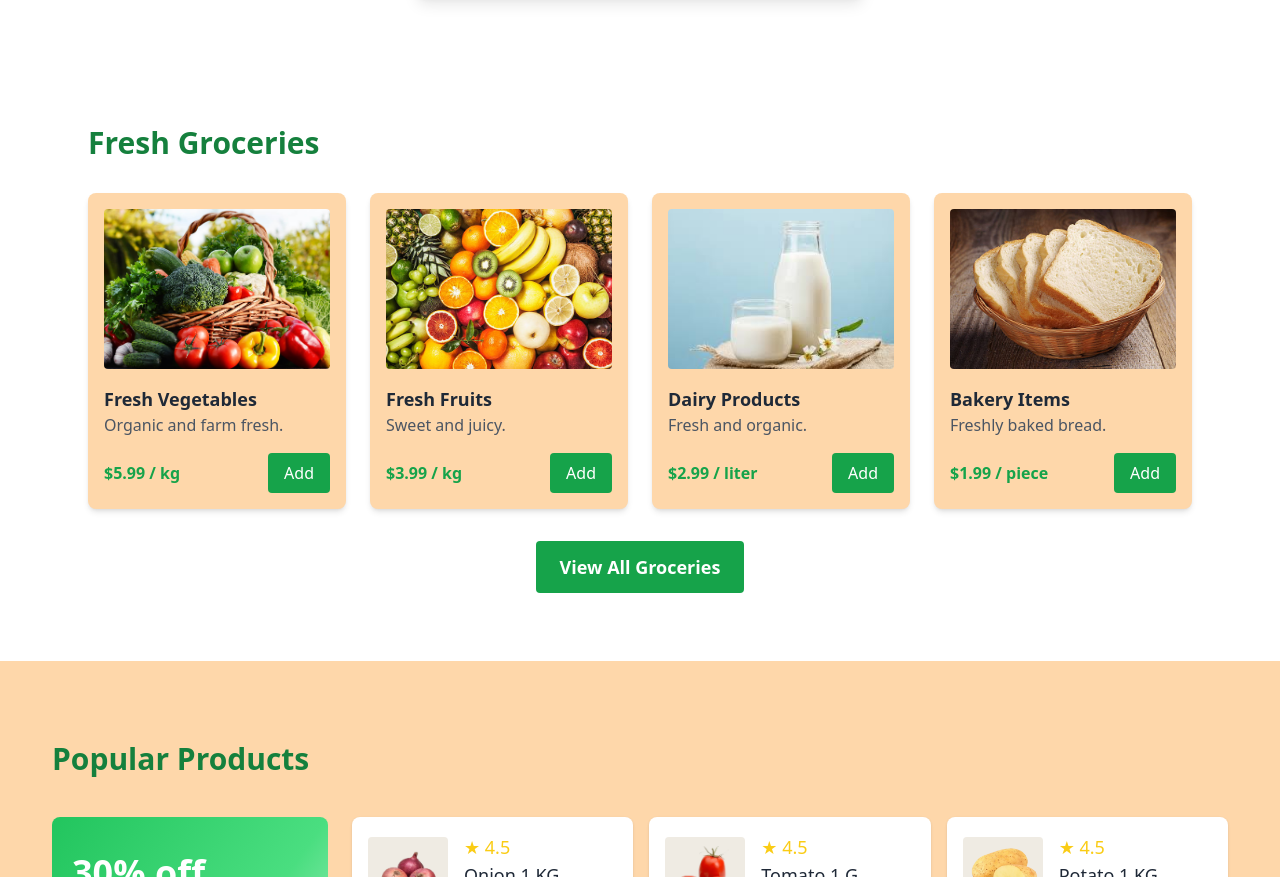
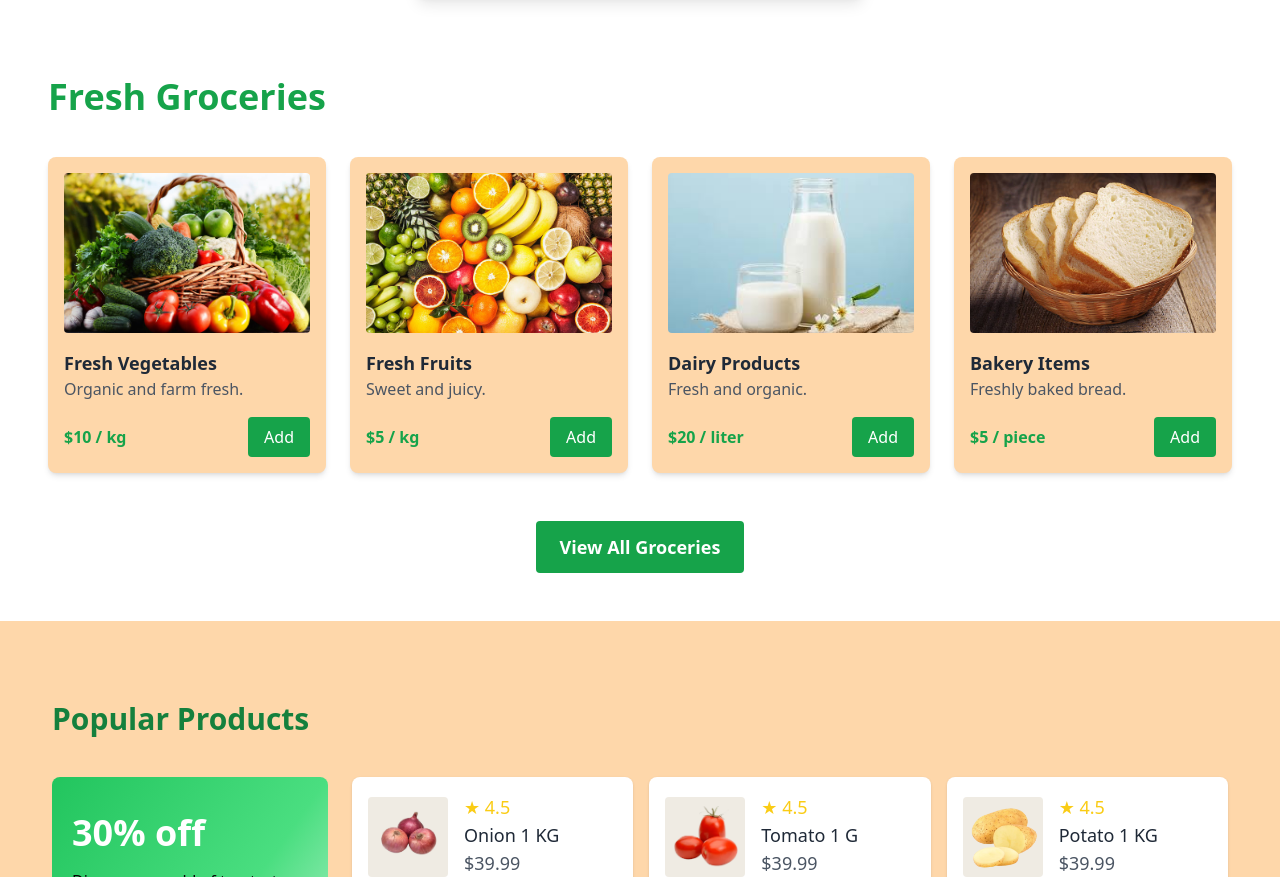
Before and after one commit to AbrarArif02/Assignment-3, a plain HTML site: page index.html in a window 1280 px wide. Shown: the part 2117-2994 px from the top of the page. Drawn offline with nearby package versions, Linux system fonts and the light colour scheme.

Commit message:
Fix the width probleem of challenge section

```diff
--- a/index.html
+++ b/index.html
@@ -74,53 +74,53 @@
             </div>
         </section>
 
-        <section class="max-w-6xl mx-auto py-12 px-6">
-            <h2 class="text-3xl font-bold text-green-700 text-left mb-8">Fresh Groceries</h2>
+        <section class="md:max-w-8xl mx-auto py-0 md:py-0 px-5 md:px-12">
+            <h2 class="text-3xl md:text-4xl font-bold text-green-600 text-left mb-8 md:mb-10">Fresh Groceries</h2>
 
             <div class="grid grid-cols-1 sm:grid-cols-2 md:grid-cols-3 lg:grid-cols-4 gap-6">
-                <div class="bg-orange-200 p-4 rounded-lg shadow-md hover:shadow-lg transition">
+                <div class="bg-orange-200 p-4 rounded-lg shadow-md hover:transform hover:-translate-y-5 transition">
                     <img src="c2-assets/Vegetables 2.jpg" class="w-full h-40 object-cover rounded">
                     <h3 class="text-lg font-semibold mt-4">Fresh Vegetables</h3>
                     <p class="text-gray-600">Organic and farm fresh.</p>
                     <div class="flex justify-between items-center mt-4">
-                        <span class="text-green-600 font-bold">$5.99 / kg</span>
+                        <span class="text-green-600 font-bold">$10 / kg</span>
                         <button class="bg-green-600 text-white px-4 py-2 rounded hover:bg-green-700">Add</button>
                     </div>
                 </div>
 
-                <div class="bg-orange-200 p-4 rounded-lg shadow-md hover:shadow-lg transition">
+                <div class="bg-orange-200 p-4 rounded-lg shadow-md hover:transform hover:-translate-y-5 transition">
                     <img src="c2-assets/Fruits.jpg" class="w-full h-40 object-cover rounded">
                     <h3 class="text-lg font-semibold mt-4">Fresh Fruits</h3>
                     <p class="text-gray-600">Sweet and juicy.</p>
                     <div class="flex justify-between items-center mt-4">
-                        <span class="text-green-600 font-bold">$3.99 / kg</span>
+                        <span class="text-green-600 font-bold">$5 / kg</span>
                         <button class="bg-green-600 text-white px-4 py-2 rounded hover:bg-green-700">Add</button>
                     </div>
                 </div>
 
-                <div class="bg-orange-200 p-4 rounded-lg shadow-md hover:shadow-lg transition">
+                <div class="bg-orange-200 p-4 rounded-lg shadow-md hover:transform hover:-translate-y-5 transition">
                     <img src="c2-assets/Milk.jpeg" class="w-full h-40 object-cover rounded">
                     <h3 class="text-lg font-semibold mt-4">Dairy Products</h3>
                     <p class="text-gray-600">Fresh and organic.</p>
                     <div class="flex justify-between items-center mt-4">
-                        <span class="text-green-600 font-bold">$2.99 / liter</span>
+                        <span class="text-green-600 font-bold">$20 / liter</span>
                         <button class="bg-green-600 text-white px-4 py-2 rounded hover:bg-green-700">Add</button>
                     </div>
                 </div>
 
-                <div class="bg-orange-200 p-4 rounded-lg shadow-md hover:shadow-lg transition">
+                <div class="bg-orange-200 p-4 rounded-lg shadow-md hover:transform hover:-translate-y-5 transition">
                     <img src="c2-assets/Bread.jpg" class="w-full h-40 object-cover rounded">
                     <h3 class="text-lg font-semibold mt-4">Bakery Items</h3>
                     <p class="text-gray-600">Freshly baked bread.</p>
                     <div class="flex justify-between items-center mt-4">
-                        <span class="text-green-600 font-bold">$1.99 / piece</span>
+                        <span class="text-green-600 font-bold">$5 / piece</span>
                         <button class="bg-green-600 text-white px-4 py-2 rounded hover:bg-green-700">Add</button>
                     </div>
                 </div>
             </div>
 
-            <div class="text-center mt-8">
-                <button class="bg-green-600 text-white mb-5 px-6 py-3 rounded text-lg font-semibold hover:bg-green-700">View All Groceries</button>
+            <div class="text-center mt-12">
+                <button class="bg-green-600 text-white mb-12 px-6 py-3 rounded text-lg font-semibold hover:bg-green-700 hover:transform hover:-translate-y-2 transition">View All Groceries</button>
             </div>
         </section>
 
```
